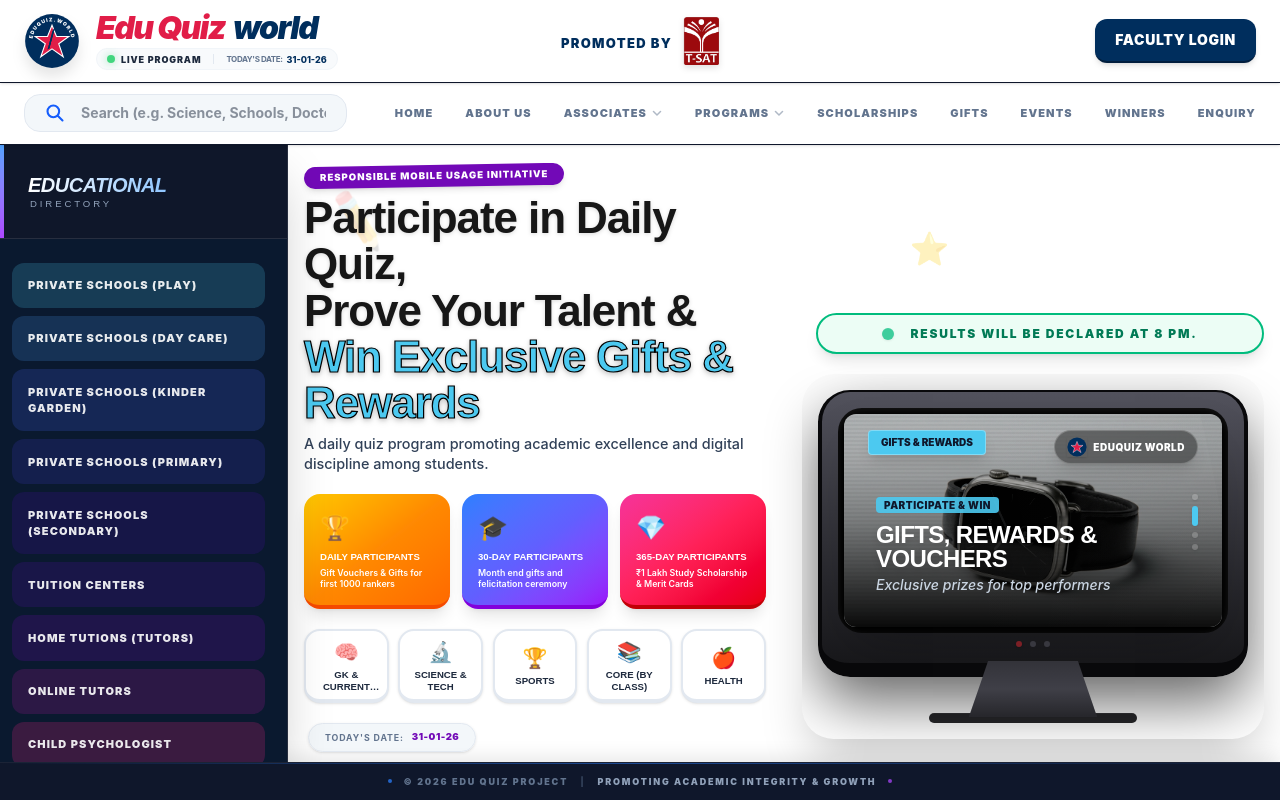
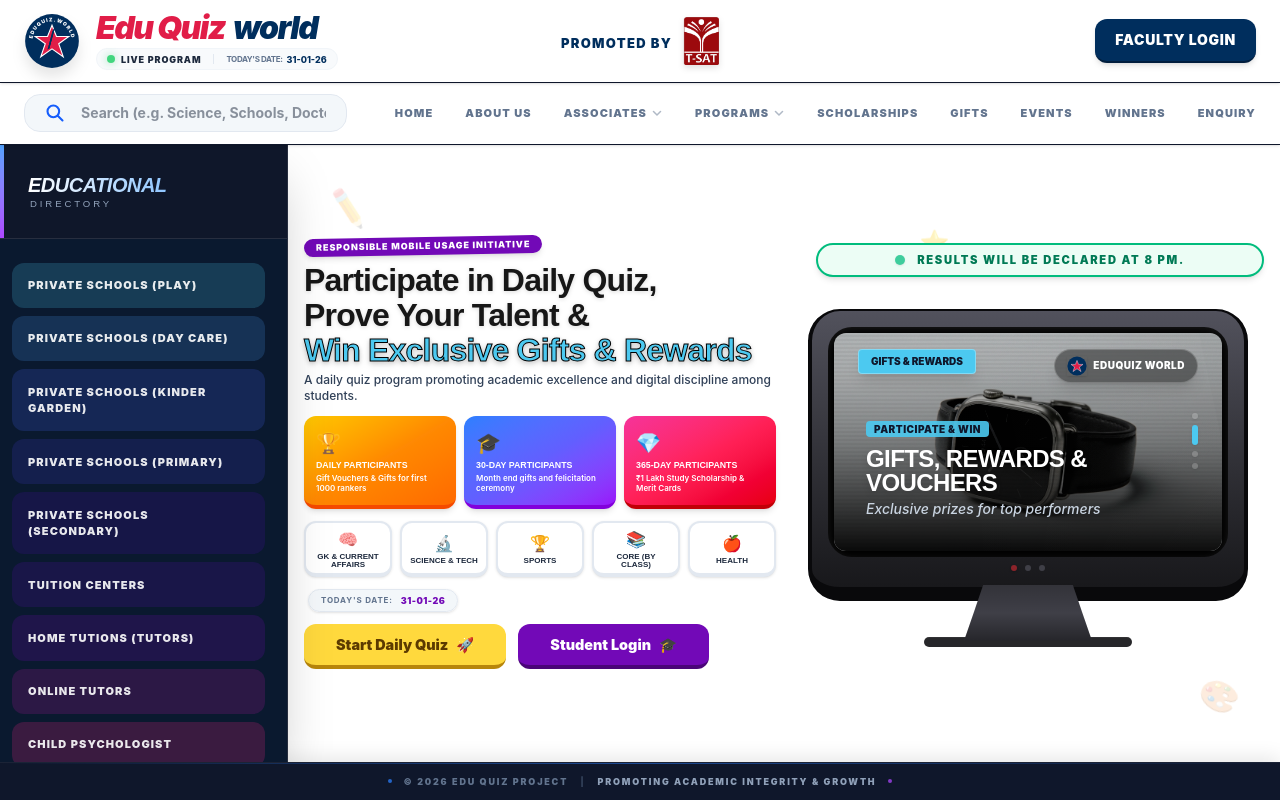
Before and after one commit to lovaraju987/edu_quiz_vajra, a Next.js app: page / in a window 1280 px wide. Built offline with nearby package versions, Linux system fonts and the light colour scheme.

Commit message:
quiz page design completed

```diff
--- a/app/components/LiveStreaming.tsx
+++ b/app/components/LiveStreaming.tsx
@@ -45,13 +45,13 @@
             <div className="relative group">
 
                 {/* TV Frame - Realistic Metallic/Dark Style */}
-                <div className="relative bg-gradient-to-b from-zinc-600 to-zinc-900 rounded-[2rem] p-4 shadow-[0_25px_60px_rgba(0,0,0,0.6)] border-b-[14px] border-zinc-950 border-x-4 border-t-2 border-white/20">
+                <div className="relative bg-gradient-to-b from-zinc-600 to-zinc-900 rounded-[2rem] p-4 border-b-[14px] border-zinc-950 border-x-4 border-t-2 border-white/20">
 
                     {/* Inner Bezel */}
                     <div className="bg-black rounded-[1.5rem] p-1.5 shadow-[inset_0_2px_10px_rgba(255,255,255,0.1)]">
 
                         {/* Screen Content Area */}
-                        <div className="bg-black rounded-xl aspect-video relative overflow-hidden cursor-pointer group-hover:brightness-105 transition-all duration-300 shadow-2xl" onClick={() => setCurrentSlide((prev) => (prev + 1) % slides.length)}>
+                        <div className="bg-black rounded-xl aspect-video relative overflow-hidden cursor-pointer group-hover:brightness-105 transition-all duration-300" onClick={() => setCurrentSlide((prev) => (prev + 1) % slides.length)}>
 
                             {/* Background Image with Blur Transition */}
                             <div className="absolute inset-0 z-0">
@@ -142,7 +142,7 @@
                 <div className="mx-auto w-32 h-14 bg-zinc-700 -mt-4 relative z-0" style={{ clipPath: 'polygon(15% 0, 85% 0, 100% 100%, 0% 100%)' }}>
                     <div className="absolute inset-0 bg-gradient-to-b from-black/20 via-transparent to-black/40"></div>
                 </div>
-                <div className="mx-auto w-52 h-2.5 bg-zinc-800 rounded-full shadow-2xl -mt-1 border-t border-white/5"></div>
+                <div className="mx-auto w-52 h-2.5 bg-zinc-800 rounded-full -mt-1 border-t border-white/5"></div>
             </div>
         </div>
     );
--- a/app/components/MainLayout.tsx
+++ b/app/components/MainLayout.tsx
@@ -16,7 +16,7 @@
             <Navbar onMenuClick={() => setIsMobileNavOpen(true)} />
 
             {/* Middle Content Row - STRECHED TO REMAINING SPACE */}
-            <div className="relative grid grid-cols-1 lg:grid-cols-[auto_1fr] overflow-hidden min-h-0 max-w-[1700px] mx-auto w-full">
+            <div className="relative grid grid-cols-1 lg:grid-cols-[auto_1fr] overflow-hidden min-h-0 w-full">
                 {/* Sidebars and Navigation */}
                 <SideNavbar isOpen={isMobileNavOpen} onClose={() => setIsMobileNavOpen(false)} />
 
--- a/app/globals.css
+++ b/app/globals.css
@@ -12,11 +12,14 @@
   --font-display: 'Outfit', sans-serif;
 }
 
+html,
 body {
+  height: 100%;
   background: var(--background);
   color: var(--foreground);
   font-family: var(--font-sans);
   overflow-x: hidden;
+  overscroll-behavior: none;
 }
 
 h1,
--- a/app/page.tsx
+++ b/app/page.tsx
@@ -94,70 +94,70 @@
 
   return (
     <MainLayout>
-      <section className="relative bg-white overflow-hidden flex-1 flex flex-col justify-center min-h-0">
-        {/* Background Doodles */}
-        <div className="absolute top-10 left-10 text-[clamp(2rem,6vh,4rem)] opacity-20 rotate-12 animate-float">✏️</div>
-        <div className="absolute bottom-20 right-20 text-[clamp(2rem,6vh,4rem)] opacity-20 -rotate-12 animate-bounce">🎨</div>
-        <div className="absolute top-20 right-1/3 text-[clamp(1.5rem,4vh,3rem)] opacity-10 animate-pulse">⭐</div>
+      <section className="relative bg-white overflow-hidden flex-1 flex flex-col justify-center min-h-0 w-full h-full">
+        {/* Background Doodles - Scaled down & optimized */}
+        <div className="absolute top-10 left-10 text-[clamp(1.5rem,4vh,3rem)] opacity-20 rotate-12 animate-float">✏️</div>
+        <div className="absolute bottom-10 right-10 text-[clamp(1.5rem,4vh,3rem)] opacity-20 -rotate-12 animate-bounce">🎨</div>
+        <div className="absolute top-20 right-1/3 text-[clamp(1rem,3vh,2rem)] opacity-10 animate-pulse">⭐</div>
 
-        <div className="container mx-auto max-w-[1750px] relative z-10 py-[clamp(0.5rem,2vh,2.5rem)] px-4 h-full flex flex-col justify-evenly overflow-hidden">
-          <div className="flex flex-col lg:flex-row items-center gap-[clamp(1rem,4.5vh,3.5rem)] flex-1 min-h-0">
+        <div className="w-full relative z-10 py-[1vh] px-4 h-full flex flex-col justify-evenly overflow-hidden">
+          <div className="flex flex-col lg:flex-row items-center gap-[2vh] flex-1 min-h-0 w-full h-full">
             {/* Main Content */}
-            <div className="flex-1 text-center lg:text-left flex flex-col justify-center gap-[clamp(0.5rem,2.5vh,2rem)]">
-              <div>
-                <span className="inline-block px-4 py-1 mb-[clamp(0.25rem,1vh,0.75rem)] text-[clamp(9px,1.2vh,11px)] font-black tracking-widest text-white uppercase bg-[#7209B7] rounded-full shadow-md transform -rotate-1">
+            <div className="flex-1 text-center lg:text-left flex flex-col justify-center gap-[1.5vh] h-full">
+              <div className="flex flex-col justify-center">
+                <span className="self-center lg:self-start inline-block px-3 py-0.5 mb-[1vh] text-[clamp(9px,1.1vh,11px)] font-black tracking-widest text-white uppercase bg-[#7209B7] rounded-full shadow-md transform -rotate-1">
                   Responsible Mobile Usage Initiative
                 </span>
 
-                <h1 className="mb-[clamp(0.25rem,1vh,0.5rem)] text-[clamp(1.75rem,5.5vh,3.8rem)] font-black tracking-tight text-[#171717] drop-shadow-sm leading-[1.05]">
+                <h1 className="mb-[0.5vh] text-[clamp(1.5rem,4vh,3rem)] font-black tracking-tight text-[#171717] drop-shadow-sm leading-[1.1]">
                   Participate in Daily Quiz, <br />
                   Prove Your Talent & <br />
-                  <span className="text-[#4CC9F0] drop-shadow-md" style={{ WebkitTextStroke: '1.2px #000' }}>Win Exclusive Gifts & Rewards</span>
+                  <span className="text-[#4CC9F0] drop-shadow-md" style={{ WebkitTextStroke: '1px #000' }}>Win Exclusive Gifts & Rewards</span>
                 </h1>
-                <p className="max-w-xl mx-auto lg:mx-0 text-[clamp(11px,1.8vh,1.1rem)] font-medium leading-[1.4] text-slate-700">
+                <p className="max-w-xl mx-auto lg:mx-0 text-[clamp(10px,1.5vh,1rem)] font-medium leading-[1.3] text-slate-700">
                   A daily quiz program promoting academic excellence and digital discipline among students.
                 </p>
               </div>
 
               {/* Static Rewards Cards - Adaptive size */}
-              <div className="grid grid-cols-1 md:grid-cols-3 gap-[clamp(0.5rem,1.5vh,1.5rem)] max-w-4xl mx-auto lg:mx-0">
+              <div className="grid grid-cols-1 md:grid-cols-3 gap-[1vh] max-w-4xl mx-auto lg:mx-0 w-full">
                 {/* Daily Rewards */}
-                <div className="bg-gradient-to-br from-yellow-400 via-orange-400 to-orange-500 rounded-2xl p-[clamp(0.5rem,2vh,1.25rem)] shadow-lg border-b-4 border-orange-600 transform transition hover:scale-105">
-                  <div className="text-[clamp(1.2rem,3vh,2rem)] mb-1">🏆</div>
-                  <h3 className="font-black text-white text-[clamp(8px,1.2vh,11px)] uppercase mb-0.5">Daily Participants</h3>
-                  <p className="text-white text-[clamp(8px,1.1vh,10px)] font-semibold leading-tight">
+                <div className="bg-gradient-to-br from-yellow-400 via-orange-400 to-orange-500 rounded-xl p-[1.5vh] shadow-md border-b-4 border-orange-600 transform transition hover:scale-102 flex flex-col justify-center">
+                  <div className="text-[clamp(1.2rem,2.5vh,1.8rem)] mb-0.5">🏆</div>
+                  <h3 className="font-black text-white text-[clamp(8px,1.1vh,10px)] uppercase mb-0.5 leading-tight">Daily Participants</h3>
+                  <p className="text-white text-[clamp(8px,1vh,10px)] font-semibold leading-tight">
                     Gift Vouchers & Gifts for first 1000 rankers
                   </p>
                 </div>
 
                 {/* Monthly Rewards */}
-                <div className="bg-gradient-to-br from-blue-500 via-indigo-500 to-purple-600 rounded-2xl p-[clamp(0.5rem,2vh,1.25rem)] shadow-lg border-b-4 border-purple-700 transform transition hover:scale-105">
-                  <div className="text-[clamp(1.2rem,3vh,2rem)] mb-1">🎓</div>
-                  <h3 className="font-black text-white text-[clamp(8px,1.2vh,11px)] uppercase mb-0.5">30-Day Participants</h3>
-                  <p className="text-white text-[clamp(8px,1.1vh,10px)] font-semibold leading-tight">
+                <div className="bg-gradient-to-br from-blue-500 via-indigo-500 to-purple-600 rounded-xl p-[1.5vh] shadow-md border-b-4 border-purple-700 transform transition hover:scale-102 flex flex-col justify-center">
+                  <div className="text-[clamp(1.2rem,2.5vh,1.8rem)] mb-0.5">🎓</div>
+                  <h3 className="font-black text-white text-[clamp(8px,1.1vh,10px)] uppercase mb-0.5 leading-tight">30-Day Participants</h3>
+                  <p className="text-white text-[clamp(8px,1vh,10px)] font-semibold leading-tight">
                     Month end gifts and felicitation ceremony
                   </p>
                 </div>
 
                 {/* Yearly Rewards */}
-                <div className="bg-gradient-to-br from-pink-500 via-rose-500 to-red-600 rounded-2xl p-[clamp(0.5rem,2vh,1.25rem)] shadow-lg border-b-4 border-red-700 transform transition hover:scale-105">
-                  <div className="text-[clamp(1.2rem,3vh,2rem)] mb-1">💎</div>
-                  <h3 className="font-black text-white text-[clamp(8px,1.2vh,11px)] uppercase mb-0.5">365-Day Participants</h3>
-                  <p className="text-white text-[clamp(8px,1.1vh,10px)] font-semibold leading-tight">
+                <div className="bg-gradient-to-br from-pink-500 via-rose-500 to-red-600 rounded-xl p-[1.5vh] shadow-md border-b-4 border-red-700 transform transition hover:scale-102 flex flex-col justify-center">
+                  <div className="text-[clamp(1.2rem,2.5vh,1.8rem)] mb-0.5">💎</div>
+                  <h3 className="font-black text-white text-[clamp(8px,1.1vh,10px)] uppercase mb-0.5 leading-tight">365-Day Participants</h3>
+                  <p className="text-white text-[clamp(8px,1vh,10px)] font-semibold leading-tight">
                     ₹1 Lakh Study Scholarship & Merit Cards
                   </p>
                 </div>
               </div>
 
               {/* Compact Category Cards */}
-              <div className="grid grid-cols-3 md:grid-cols-5 gap-[clamp(0.4rem,1.2vh,1rem)] max-w-4xl mx-auto lg:mx-0 px-2 lg:px-0">
+              <div className="grid grid-cols-3 md:grid-cols-5 gap-[1vh] max-w-4xl mx-auto lg:mx-0 w-full px-2 lg:px-0">
                 {categories.map((cat) => (
                   <div
                     key={cat.name}
-                    className="group bg-white border-2 border-b-4 border-slate-200 rounded-2xl p-1.5 transition-all hover:-translate-y-1 hover:border-blue-400 cursor-pointer shadow-sm flex flex-col items-center justify-center min-h-[clamp(50px,8vh,85px)]"
+                    className="group bg-white border-2 border-b-4 border-slate-200 rounded-xl p-1 transition-all hover:-translate-y-0.5 hover:border-blue-400 cursor-pointer shadow-sm flex flex-col items-center justify-center min-h-[clamp(40px,6vh,70px)]"
                   >
-                    <div className="text-[clamp(1rem,2.5vh,2rem)] mb-0.5">{cat.icon}</div>
-                    <h4 className="text-[clamp(7px,1.2vh,10px)] font-black text-slate-800 uppercase leading-tight line-clamp-2 text-center px-1">
+                    <div className="text-[clamp(1rem,2vh,1.5rem)] mb-0.5">{cat.icon}</div>
+                    <h4 className="text-[clamp(7px,1vh,9px)] font-black text-slate-800 uppercase leading-none line-clamp-2 text-center px-1">
                       {cat.name}
                     </h4>
                   </div>
@@ -165,22 +165,22 @@
               </div>
 
               {/* Action Buttons Section */}
-              <div className="flex flex-col items-center lg:items-start gap-[clamp(0.5rem,1.5vh,1rem)]">
-                <div className="flex items-center gap-2 px-4 py-[clamp(0.2rem,0.8vh,0.5rem)] bg-slate-100/80 rounded-full border border-slate-200 shadow-sm ml-1">
-                  <span className="text-[clamp(8px,1.1vh,10px)] font-bold text-slate-500 uppercase tracking-widest">Today's Date:</span>
-                  <span className="text-[clamp(9px,1.2vh,11px)] font-black text-[#7209B7] tracking-wider">{today}</span>
+              <div className="flex flex-col items-center lg:items-start gap-[1.5vh]">
+                <div className="flex items-center gap-2 px-3 py-[0.5vh] bg-slate-100/80 rounded-full border border-slate-200 shadow-sm ml-1">
+                  <span className="text-[clamp(8px,1vh,10px)] font-bold text-slate-500 uppercase tracking-widest">Today's Date:</span>
+                  <span className="text-[clamp(9px,1.1vh,11px)] font-black text-[#7209B7] tracking-wider">{today}</span>
                 </div>
-                <div className="flex flex-wrap justify-center lg:justify-start gap-[clamp(0.5rem,1.5vw,1.5rem)]">
+                <div className="flex flex-wrap justify-center lg:justify-start gap-[1.5vh]">
                   <button
                     onClick={handleStartDailyQuiz}
-                    className="group relative inline-flex items-center justify-center px-[clamp(1rem,4vw,2.5rem)] py-[clamp(0.5rem,1.5vh,1rem)] text-[clamp(0.9rem,2vh,1.25rem)] font-black text-[#5c3a00] transition-all duration-200 bg-[#FFD93D] border-b-[6px] border-[#b8860b] rounded-2xl hover:brightness-110 active:border-b-0 active:translate-y-[6px] hover:shadow-xl hover:-translate-y-0.5"
+                    className="group relative inline-flex items-center justify-center px-[clamp(1.5rem,3vw,2rem)] py-[clamp(0.4rem,1.2vh,0.8rem)] text-[clamp(0.8rem,1.8vh,1.1rem)] font-black text-[#5c3a00] transition-all duration-200 bg-[#FFD93D] border-b-[4px] border-[#b8860b] rounded-xl hover:brightness-110 active:border-b-0 active:translate-y-[4px] hover:shadow-lg hover:-translate-y-0.5"
                   >
                     <span className="mr-2">Start Daily Quiz</span>
                     <span className="group-hover:animate-bounce">🚀</span>
                   </button>
                   <button
                     onClick={handleStudentLogin}
-                    className="group relative inline-flex items-center justify-center px-[clamp(1rem,4vw,2.5rem)] py-[clamp(0.5rem,1.5vh,1rem)] text-[clamp(0.9rem,2vh,1.25rem)] font-black text-white transition-all duration-200 bg-[#7209B7] border-b-[6px] border-[#4a0578] rounded-2xl hover:brightness-110 active:border-b-0 active:translate-y-[6px] hover:shadow-xl hover:-translate-y-0.5"
+                    className="group relative inline-flex items-center justify-center px-[clamp(1.5rem,3vw,2rem)] py-[clamp(0.4rem,1.2vh,0.8rem)] text-[clamp(0.8rem,1.8vh,1.1rem)] font-black text-white transition-all duration-200 bg-[#7209B7] border-b-[4px] border-[#4a0578] rounded-xl hover:brightness-110 active:border-b-0 active:translate-y-[4px] hover:shadow-lg hover:-translate-y-0.5"
                   >
                     <span className="mr-2">Student Login</span>
                     <span className="group-hover:rotate-12 transition-transform">🎓</span>
@@ -190,19 +190,19 @@
             </div>
 
             {/* Live Streaming Section with Banner Above */}
-            <div className="flex-[0.8] xl:flex-1 w-full flex flex-col items-center lg:items-end justify-center gap-[clamp(0.5rem,2.5vh,2rem)] min-h-0">
+            <div className="flex-[0.8] xl:flex-1 w-full flex flex-col items-center lg:items-end justify-center gap-[2vh] min-h-0 h-full">
               {/* Exam Status Banner - Match Screenshot Style */}
-              <div className="w-full max-w-sm xl:max-w-md px-6 py-[clamp(0.4rem,1.2vh,0.75rem)] rounded-full border-2 border-emerald-500 bg-emerald-50 text-emerald-700 shadow-lg transform hover:scale-[1.02] transition-all duration-300">
-                <div className="flex items-center gap-4 w-full justify-center">
-                  <div className="w-3 h-3 rounded-full shadow-sm animate-pulse bg-emerald-500"></div>
-                  <span className="text-[clamp(10px,1.5vh,14px)] font-black uppercase tracking-[0.15em] text-center">
+              <div className="w-full max-w-sm xl:max-w-md px-4 py-[0.8vh] rounded-full border-2 border-emerald-500 bg-emerald-50 text-emerald-700 shadow-md transform hover:scale-[1.01] transition-all duration-300">
+                <div className="flex items-center gap-3 w-full justify-center">
+                  <div className="w-2.5 h-2.5 rounded-full shadow-sm animate-pulse bg-emerald-500"></div>
+                  <span className="text-[clamp(9px,1.4vh,13px)] font-black uppercase tracking-[0.15em] text-center">
                     Results will be declared at 8 pm.
                   </span>
                 </div>
               </div>
 
               {/* Live Streaming Component */}
-              <div className="transition-transform duration-300 w-full max-w-md xl:max-w-lg shadow-2xl rounded-[clamp(1.5rem,4vh,3rem)] overflow-hidden shrink-0">
+              <div className="transition-transform duration-300 w-full max-w-md xl:max-w-lg rounded-[clamp(1rem,3vh,2rem)] overflow-hidden shrink-1">
                 <LiveStreaming />
               </div>
             </div>
```
Also changed, not shown: app/quiz/attempt/page.tsx (+156 -79 lines).
